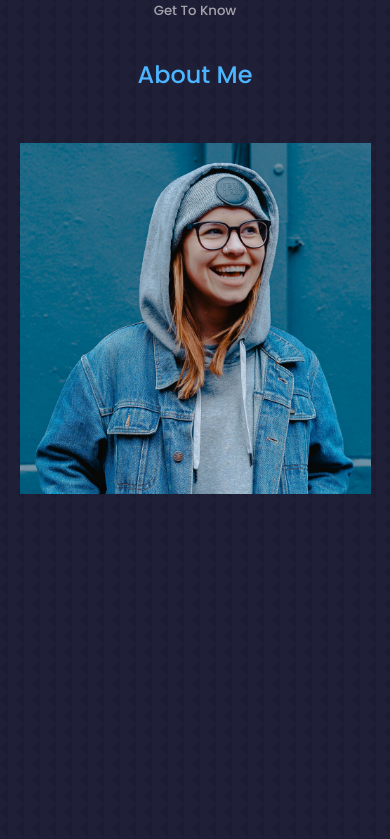
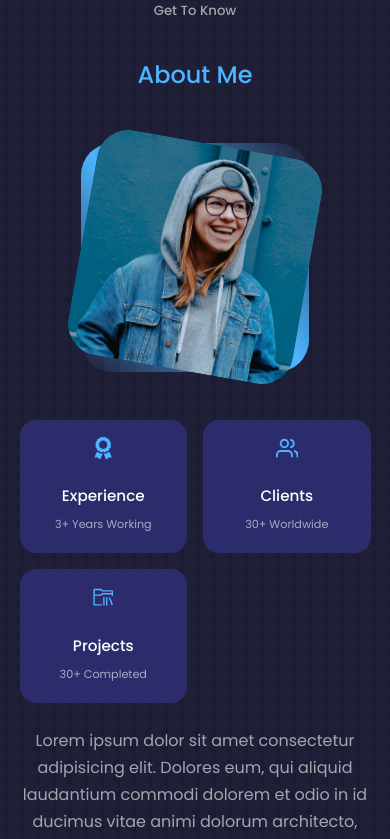
Before and after one commit to imamsudarajat04/my-porto-reactjs, a React (Create React App) app: page / in a window 390 px wide. Shown: the part 940-1779 px from the top of the page. Built offline with nearby package versions, Linux system fonts and the light colour scheme.

Commit message:
Update About Me Layouts

```diff
--- a/src/components/about/About.css
+++ b/src/components/about/About.css
@@ -0,0 +1,104 @@
+.about__container {
+    display: grid;
+    grid-template-columns: 35% 50%;
+    gap: 15%;
+}
+
+.about__me {
+    width: 100%;
+    aspect-ratio: 1/1;
+    border-radius: 2rem;
+    background: linear-gradient(45deg, transparent, var(--color-primary), transparent);
+    display: grid;
+    place-items: center;
+}
+
+.about__me-image {
+    border-radius: 2rem;
+    overflow: hidden;
+    transform: rotate(10deg);
+    transition: var(--transition);
+}
+
+.about__me-image:hover {
+    transform: rotate(0);
+}
+
+.about__cards {
+    display: grid;
+    grid-template-columns: repeat(3, 1fr);
+    gap: 1.5rem;
+}
+
+.about__card {
+    background: var(--color-bg-variant);
+    border: 1px solid transparent;
+    border-radius: 1rem;
+    padding: 1rem;
+    text-align: center;
+    transition: var(--transition);
+}
+
+.about__card:hover {
+    background: transparent;
+    border: 1px solid var(--color-primary);
+    cursor: default;
+}
+
+.about__icon {
+    color: var(--color-primary);
+    font-size: 1.4rem;
+    margin-bottom: 1rem;
+}
+
+.about__card h5 {
+    font-size: 0.95rem;
+}
+
+.about__card small {
+    font-size: 0.7rem;
+    color: var(--color-light);
+}
+
+.about__content p {
+    margin: 2rem 0 2.6rem;
+    color: var(--color-light);
+}
+
+/* Media Queries (Medium Devices) */
+@media screen and (max-width: 1024px) {
+    .about__container {
+        grid-template-columns: 1fr;
+        gap: 0;
+    }
+
+    .about__me {
+        width: 50%;
+        margin: 2rem auto 4rem;
+    }
+
+    .about__content p {
+        margin: 1rem 0 1.5rem;
+    }
+}
+
+/* Media Queries (Small Devices) */
+@media screen and (max-width: 600px) {
+    .about__me {
+        width: 65%;
+        margin: 0 auto 3rem;
+    }
+
+    .about__cards {
+        grid-template-columns: 1fr 1fr;
+        gap: 1rem;
+    }
+
+    .about__content {
+        text-align: center;
+    }
+
+    .about__content p {
+        margin: 1.5rem 0;
+    }
+}
--- a/src/components/about/About.jsx
+++ b/src/components/about/About.jsx
@@ -1,6 +1,9 @@
 import React from 'react'
 import './About.css'
 import ME from '../../assets/me-about.jpg'
+import {FaAward} from 'react-icons/fa'
+import {FiUsers} from 'react-icons/fi'
+import {VscFolderLibrary} from 'react-icons/vsc'
 
 const About = () => {
   return (
@@ -11,11 +14,38 @@ const About = () => {
       <div className="container about__container">
         <div className="about__me">
           <div className="about__me-image">
-            <img src={ME} alt="" />
+            <img src={ME} alt="Its Me" />
           </div>
         </div>
 
         <div className="about__content">
+          <div className="about__cards">
+            <article className='about__card'>
+              <FaAward className='about__icon' />
+              <h5>Experience</h5>
+              <small>3+ Years Working</small>
+            </article>
+
+            <article className='about__card'>
+              <FiUsers className='about__icon' />
+              <h5>Clients</h5>
+              <small>30+ Worldwide</small>
+            </article>
+
+            <article className='about__card'>
+              <VscFolderLibrary className='about__icon' />
+              <h5>Projects</h5>
+              <small>30+ Completed</small>
+            </article>
+          </div>
+
+          <p>
+            Lorem ipsum dolor sit amet consectetur adipisicing elit.
+            Dolores eum, qui aliquid laudantium commodi dolorem et odio in id ducimus vitae animi dolorum architecto, iusto,
+            quasi totam quidem accusamus consectetur!
+          </p>
+
+          <a href="#contact" className='btn btn-primary'>Let's Talk</a>
 
         </div>
       </div>
--- a/src/components/experience/Experience.jsx
+++ b/src/components/experience/Experience.jsx
@@ -3,7 +3,20 @@ import './Experience.css'
 
 const Experience = () => {
   return (
-    <section id='experience'>Experience</section>
+    <section id='experience'>
+      <h5>What Skills I Have</h5>
+      <h2>My Experience</h2>
+
+      <div className="container experience__container">
+        <div className="experience__frontend">
+
+        </div>
+
+        <div className="experience__backend">
+
+        </div>
+      </div>
+    </section>
   )
 }
 
```
